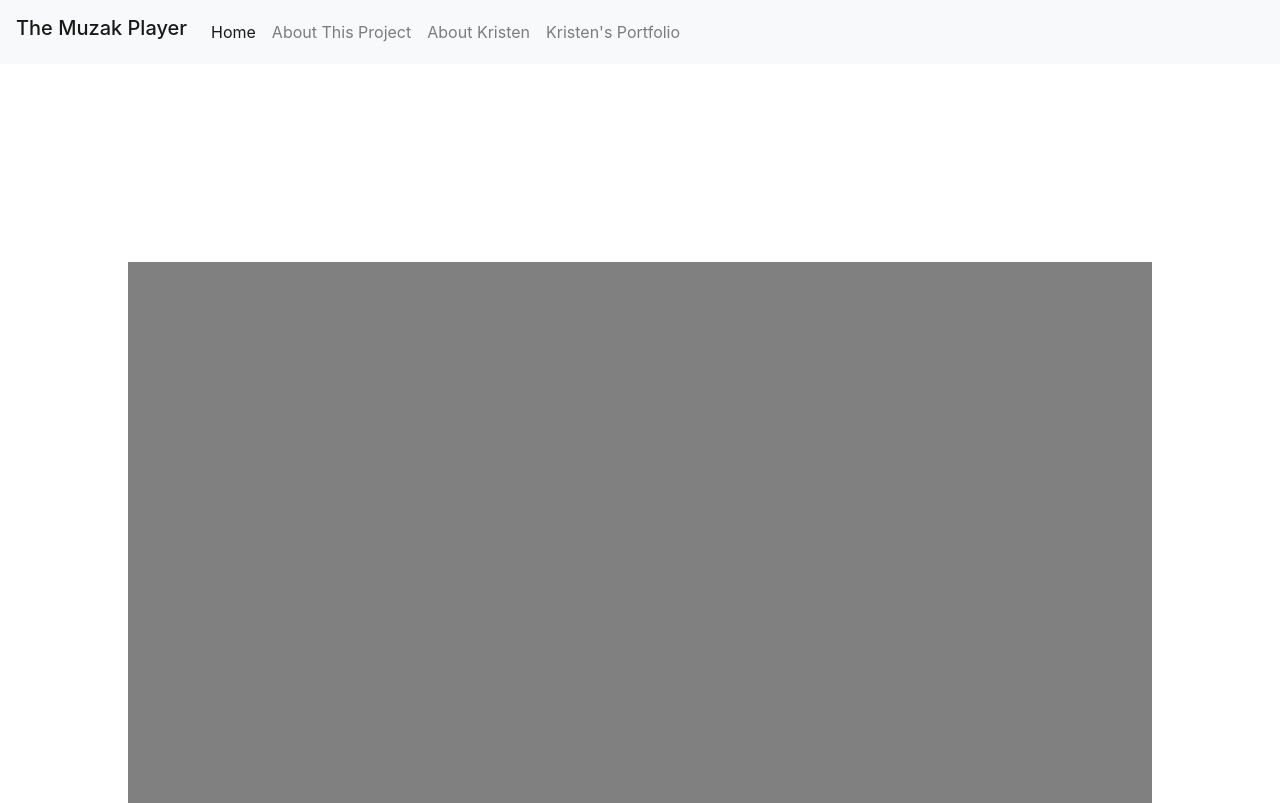
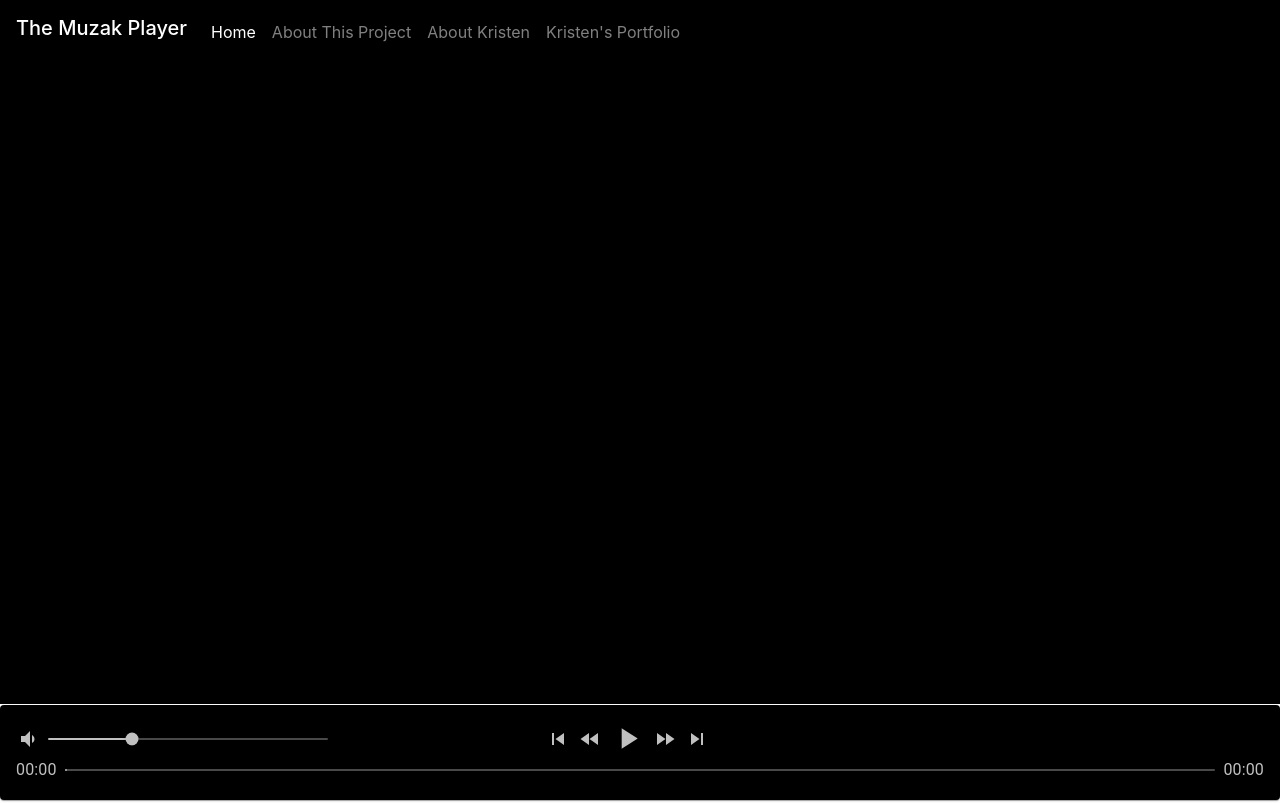
Before and after one commit to klwegner/music-player-practice, a React (Create React App) app: page / in a window 1280 px wide. Shown: the top 803 px of the page. Built offline with nearby package versions, Linux system fonts and the light colour scheme.

Commit message:
removed unused code and made autoplay and loop feature fuctional.

```diff
--- a/public/index.html
+++ b/public/index.html
@@ -1,5 +1,5 @@
 <!DOCTYPE html>
-<html lang="en">
+<html lang="en" data-bs-theme="dark">
   <head>
     <meta charset="utf-8" />
     <link rel="icon" href="%PUBLIC_URL%/favicon.ico" />
--- a/src/App.css
+++ b/src/App.css
@@ -1,4 +1,6 @@
-
+.App{
+  background-color: black;
+}
 
 .mainPic {
   width: 40%;
--- a/src/components/MusicPlayer.js
+++ b/src/components/MusicPlayer.js
@@ -17,9 +17,11 @@ import dreamsTonite from "../assets/songs/02 - Dreams Tonite.mp3";
 import forgetAboutLife from "../assets/songs/10 - Forget About Life.mp3";
 
 const Div = styled("div")(({ theme }) => ({
-  height: "100%",
+  height: "auto",
   width: "100vw",
-  paddingTop: theme.spacing(2),
+  bottom: 0,
+  position: "fixed",
+  //  border: "1px solid red"
 }));
 
 const CustomPaper = styled(Paper)(({ theme }) => ({
@@ -27,6 +29,7 @@ const CustomPaper = styled(Paper)(({ theme }) => ({
   marginLeft: theme.spacing(6),
   marginRight: theme.spacing(6),
   padding: theme.spacing(2),
+  //  border: "1px solid yellow"
 }));
 
 const PSlider = styled(Slider)(({ theme, ...props }) => ({
@@ -43,12 +46,11 @@ const PSlider = styled(Slider)(({ theme, ...props }) => ({
 }));
 
 const CanvasArea = styled("div")(({ theme }) => ({
-  width: "80%",
-  height: "75vh",
-  margin: "0 10%",
-  backgroundColor: "grey",
+  width: "100%",
+  height: "auto",
   display: "flex",
   justifyContent: "center",
+  //  border: "10px solid pink"
 }));
 
 const playlist = [furElise, dreamsTonite, forgetAboutLife];
@@ -68,15 +70,21 @@ function MusicPlayer() {
   const analyser = useRef(null);
   const animationFrameId = useRef(null);
 
+  //animates if audio is playing; calls handleNextSong when song ends, allows for pause to erase canvas
   useEffect(() => {
     const playAudio = () => {
       audioPlayer.current.play();
       animate();
     };
+
     if (isPlaying) {
       audioCtx.current
         .resume()
         .then(playAudio)
+        .then(() => {
+          audioPlayer.current.addEventListener("ended", handleNextSong);
+          playAudio();
+        })
         .catch((error) => {
           console.error("Failed to resume AudioContext:", error);
         });
@@ -86,6 +94,7 @@ function MusicPlayer() {
     }
   }, [isPlaying]);
 
+  //allows duration, elapsed time, and volume to function
   useEffect(() => {
     if (audioPlayer) {
       audioPlayer.current.volume = volume / 100;
@@ -100,6 +109,7 @@ function MusicPlayer() {
     }
   }, [volume, isPlaying]);
 
+  //enables animation based on current song
   useEffect(() => {
     if (currentSong && audioCtx.current) {
       if (!audioSource.current) {
@@ -125,13 +135,16 @@ function MusicPlayer() {
     const dataArray = new Uint8Array(analyser.current.frequencyBinCount);
     const barWidth = canvasRef.current.width / dataArray.length;
 
+    const colors = ["#474F7A", "#81689D", "#FFD0EC", "#1F2544"];
+    let colorIndex = 0;
+
     const draw = () => {
       analyser.current.getByteFrequencyData(dataArray);
       ctx.clearRect(0, 0, canvasRef.current.width, canvasRef.current.height);
       let x = 0;
       dataArray.forEach((value) => {
         const barHeight = value;
-        ctx.fillStyle = "white";
+        ctx.fillStyle = colors[colorIndex];
         ctx.fillRect(
           x,
           canvasRef.current.height - barHeight,
@@ -139,10 +152,21 @@ function MusicPlayer() {
           barHeight
         );
         x += barWidth;
+        colorIndex = (colorIndex + 1) % colors.length; // Cycle through colors
       });
       animationFrameId.current = requestAnimationFrame(draw);
     };
     draw();
+  };
+
+  const handleNextSong = () => {
+    setIndex((prevIndex) => {
+      const nextIndex = prevIndex >= playlist.length - 1 ? 0 : prevIndex + 1;
+      audioPlayer.current.src = playlist[nextIndex];
+      audioPlayer.current.play();
+
+      return nextIndex;
+    });
   };
 
   function formatTime(time) {
@@ -250,7 +274,7 @@ function MusicPlayer() {
   return (
     <>
       <CanvasArea>
-        <canvas ref={canvasRef} />
+        <canvas ref={canvasRef} style={{ width: "100%" }} />
       </CanvasArea>
       <Div>
         <audio src={currentSong} ref={audioPlayer} muted={mute} />
--- a/src/components/NavBar.js
+++ b/src/components/NavBar.js
@@ -2,10 +2,10 @@ import { Link } from 'react-router-dom';
 
 function NavBar() {
     return(
-<nav className="navbar navbar-expand-lg navbar-light bg-light">
+<nav className="navbar navbar-expand-lg navbar-dark bg-transparent" >
   <h1 className="navbar-brand">The Muzak Player</h1>
   <button className="navbar-toggler" type="button" data-toggle="collapse" data-target="#navbarNavAltMarkup" aria-controls="navbarNavAltMarkup" aria-expanded="false" aria-label="Toggle navigation">
-    <span className="navbar-toggler-icon"></span>
+    <span className="navbar-toggler-icon" style={{ color: "white" }}></span>
   </button>
   <div className="collapse navbar-collapse" id="navbarNavAltMarkup">
     <div className="navbar-nav">
@@ -14,7 +14,7 @@ function NavBar() {
       <Link className="nav-item nav-link" to={'/aboutKristen'}>About Kristen</Link>
 
 
-      <a className="nav-item nav-link" href='https://klwegner.github.io/kwegnerPortfolio/'>Kristen's Portfolio</a>
+      <a className="nav-item nav-link" href='https://kristenwegner.com/'>Kristen's Portfolio</a>
 
 
 
--- a/src/components/PageTitle.js
+++ b/src/components/PageTitle.js
@@ -1,12 +1,27 @@
+import { useState, useEffect } from 'react';
 import 'animate.css';
 
 function PageTitle() {
 
+    // const [isVisible, setIsVisible] = useState(true); // State to control visibility
+
+    // useEffect(() => {
+    //   const timeout = setTimeout(() => setIsVisible(false), 2000); // Hide after 2 seconds
+
+    //   return () => clearTimeout(timeout); // Cleanup function to clear timeout on unmount
+    // }, []);
+
+
     return(
-<div className="container">
+                // <div className="container bg-transparent" style={{  zIndex: 10, display: isVisible ? 'block' : 'none' }}>
 
-<h1 className="display-1 animate__animated animate__backInDown">The Muzak Player</h1>
-<h1 className="display-4 animate__animated animate__backInLeft">Playing some of Kristen's favorite tunes</h1>
+        <div className="container bg-transparent animate__animated animate__fadeInLeft animate__slower animate__fadeOutRight animate__slower" style={{ animationDelay: '2s', position: 'fixed', top: 50, left: 0, width: '100%'}}>
+{/* <h1 className="display-1 animate__animated animate__backInDown">The Muzak Player</h1>
+<h1 className="display-4 animate__animated animate__backInLeft">Playing some of Kristen's favorite tunes</h1> */}
+
+<h1 className="display-1">The Muzak Player</h1>
+<h1 className='display-4'>Playing some of Kristen's favorite tunes</h1>
+
 </div>
     )
 }
--- a/src/index.css
+++ b/src/index.css
@@ -7,6 +7,14 @@ body {
   -moz-osx-font-smoothing: grayscale;
 }
 
+html,
+body{
+   width: 100%;
+   height: 100%;
+   overflow: hidden;
+   margin: 0;
+}
+
 code {
   font-family: source-code-pro, Menlo, Monaco, Consolas, 'Courier New',
     monospace;
--- a/src/pages/AboutKristen.js
+++ b/src/pages/AboutKristen.js
@@ -2,10 +2,11 @@ function AboutKristen() {
     return(
         <div className="container">
   <h1 class="display-2">About Kristen Wegner</h1>
-<p>Kristen is a full-stack web developer who loves nature, puppers and doggos, reading, and so much more.</p>
-<p>When not trying hard to get React components to work, she is trying hard to get students in the k-12 public education system to work.</p>
-<p>Like most people, one of Kristen's "likes" is music; here you can hear a couple examples of beloved songs.</p></div>
+<p>Kristen is a full-stack web developer who loves nature, reading, and more.</p>
+<p>Like most people, one of Kristen's "likes" is music; here you can hear a couple examples of beloved songs.</p>
 
+<p>When not trying hard to get React components to work, she's trying hard to get integrations between SaaS proviers to work.</p>
+</div>
     )
 }
 export default AboutKristen;
--- a/src/pages/AboutMuzakPlayer.js
+++ b/src/pages/AboutMuzakPlayer.js
@@ -4,6 +4,7 @@ function AboutMuzakPlayer() {
         <h1 className="display-2">About This Project</h1>
         <p>This was made for fun with React. I wanted to practice with React's useState and useEffect hooks.</p>
         <p>Many tutorials were tried, but in the end Mathieu Media's video <a href='https://www.youtube.com/watch?v=CH2FmLzWKr4'>'Build Custom Audio Controls in React'</a> got me where I wanted to be--with a functioning music player with audio controls. One hundred thanks!
+       <p>This project was further enhanced by modifying the instructions to construct an audio context and connect with with a canvas to create a <a href="https://blog.logrocket.com/audio-visualizer-from-scratch-javascript/#building-the-visualizer"> visualizer.</a></p>
         <p>Audio control icons were all sourced from <a href='https://mui.com/material-ui/material-icons/'>MUI</a>. Some styling was also created with certain components from MUI, namely the audio controls' design.</p>
         <p>Lastly, I also decided I would finally mess around with <a href='https://getbootstrap.com/'>Bootstrap 4</a> and the <a href='https://animate.style/'>Animate.css library...</a>The results of which you have hopefully noticed in the headings and navbar.</p>
 </p>
--- a/src/pages/HomePage.js
+++ b/src/pages/HomePage.js
@@ -1,15 +1,13 @@
 import PageTitle from "../components/PageTitle";
 import MusicPlayer from "../components/MusicPlayer";
-// import strobeLights from '../assets/pexels-pixabay-417458.jpg';
 
-function HomePage(){
-    return(
-        <>
-        <PageTitle/>
-        {/* <img className='mainPic' src={strobeLights} alt='strobe lights at music show'></img> */}
-   <MusicPlayer/>
-</>
-    )
+function HomePage() {
+  return (
+    <>
+      <PageTitle />
+      <MusicPlayer />
+    </>
+  );
 }
 
 export default HomePage;
```
Also changed, not shown: src/App.js (+11 -14 lines), src/components/Canvas.js (deleted, +0 -74 lines).
